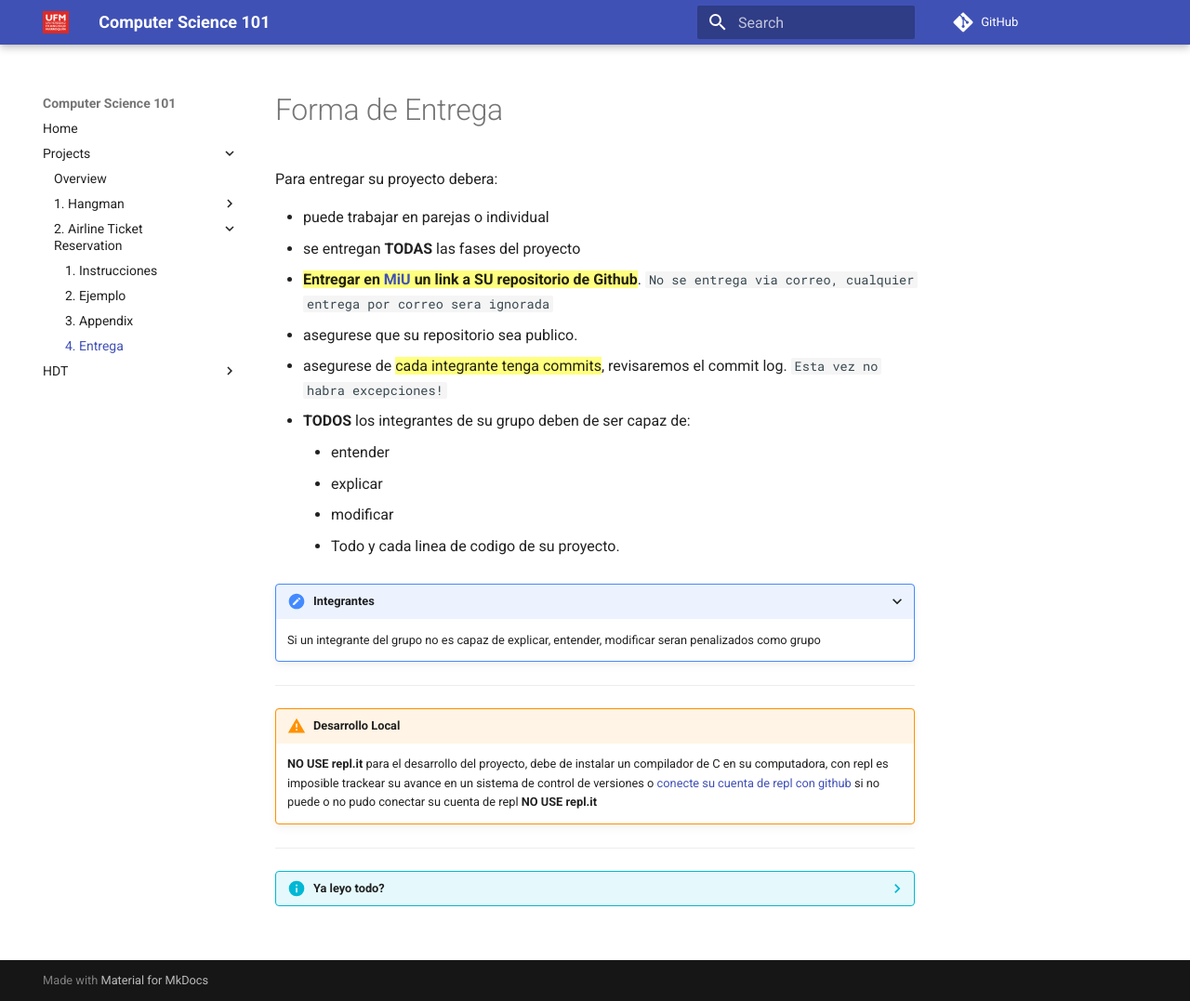
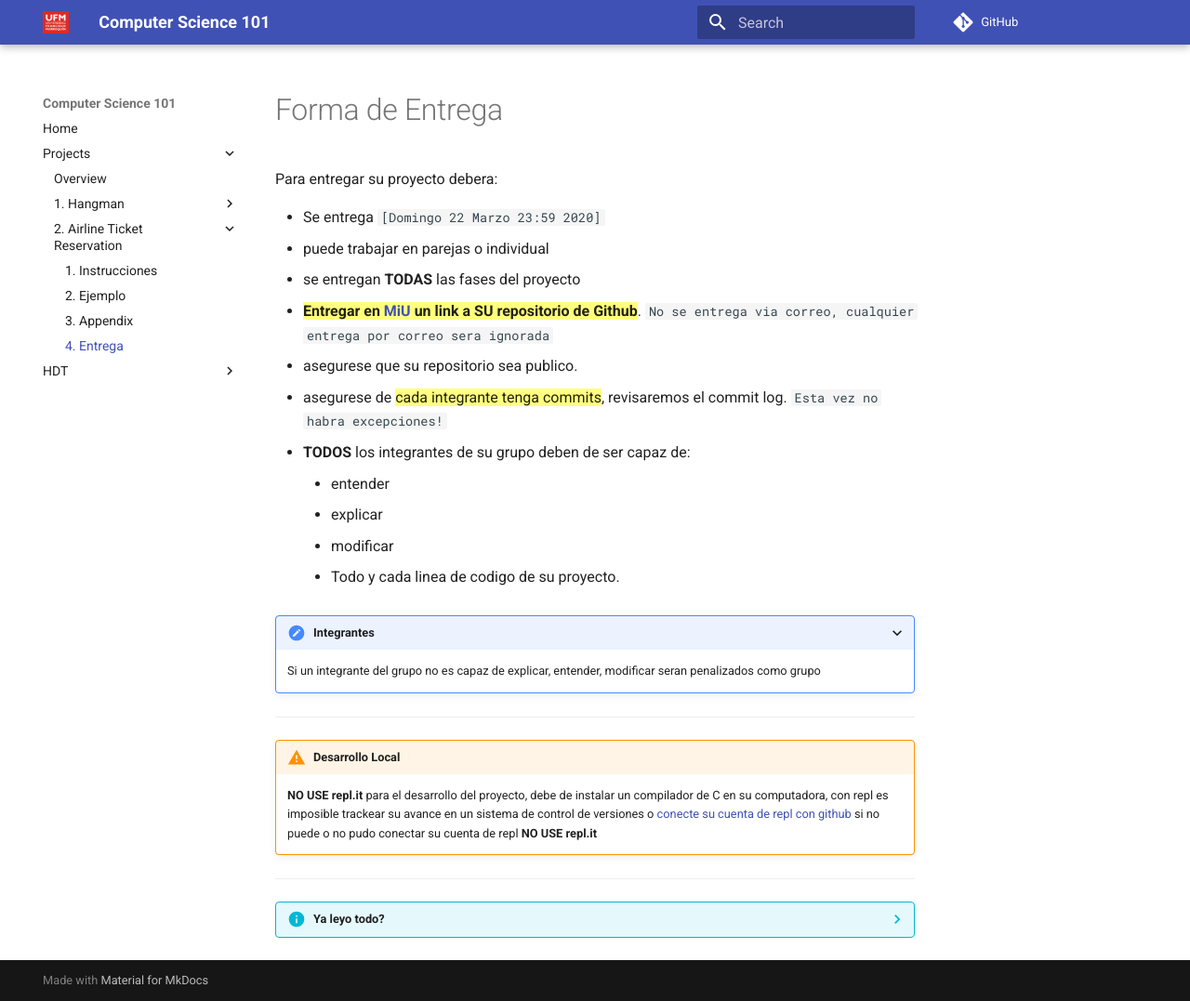
Before and after one commit to cs-ufm/cs101-2020, an MkDocs documentation site: the page built from docs/projects/airline/entrega.md, in a window 1280 px wide and 1077 px high. Shown: the whole window at 93% size. Built offline with MkDocs 1.6.1 and Material for MkDocs 9.7.7, drawn with Linux system fonts in a browser that asks for light colours; comment, search, counter and statistics services are not loaded.

Commit message:
auto deploy

```diff
--- a/docs/projects/airline/entrega.md
+++ b/docs/projects/airline/entrega.md
@@ -2,6 +2,7 @@
 
 Para entregar su proyecto debera:
 
+- Se entrega `[Domingo 22 Marzo 23:59 2020]`
 - puede trabajar en parejas o individual
 - se entregan **TODAS** las fases del proyecto
 - ==**Entregar en [MiU](https://miu.ufm.edu/) un link a SU repositorio de Github**==. `No se entrega via correo, cualquier entrega por correo sera ignorada`
```
